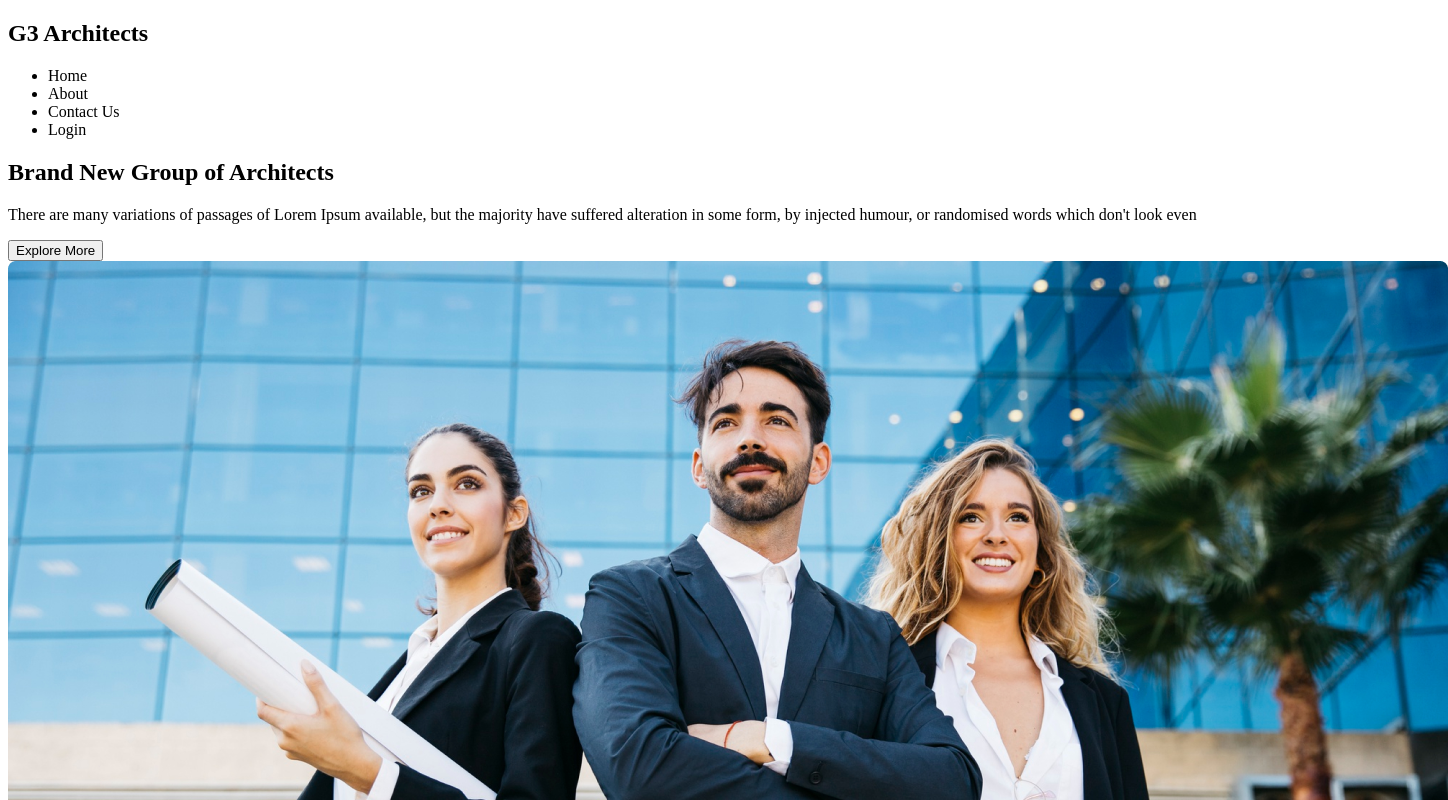
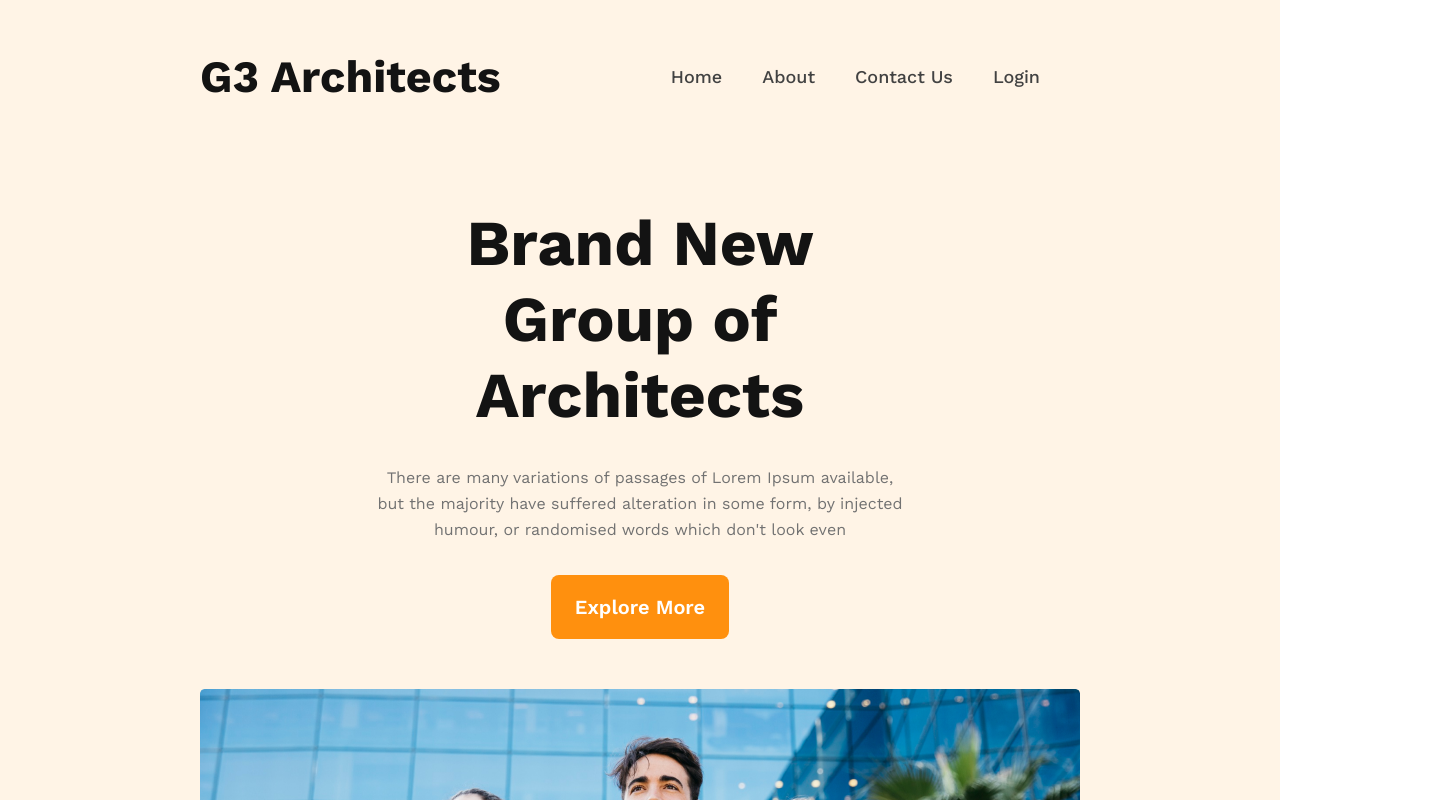
Before and after one commit to billadin/ph-g3-architects, a plain HTML site: page index.html in a window 1280 px wide. Shown: the top 800 px of the page, 1448 px wide, since content can reach past the window. Drawn offline with nearby package versions, Linux system fonts and the light colour scheme.

Commit message:
header styling added

```diff
--- a/index.html
+++ b/index.html
@@ -19,15 +19,15 @@
         </nav>
         <div class="banner">
             <div class="banner-content">
-                <h2 class="banner-title">Brand New
+                <h3 class="banner-title">Brand New <span><br></span>
                     Group of Architects
-                </h2>
+                </h3>
                 <p class="banner-desc">There are many variations of passages of Lorem Ipsum available, but the majority have suffered
                     alteration in some form, by injected humour, or randomised words which don't look even</p>
-                <button class="banner-btn">Explore More</button>
+                <button class="banner-btn btn-primary">Explore More</button>
             </div>
-            <div class="banner-img">
-                <img src="images/banner.png" alt="">
+            <div>
+                <img src="images/banner.png" alt="" class="banner-img">
             </div>
 
         </div>
--- a/style.css
+++ b/style.css
@@ -0,0 +1,106 @@
+
+/* main font */
+@import url('https://fonts.googleapis.com/css2?family=Work+Sans:wght@400;500;600;700;800;900&display=swap');
+
+* {
+    margin: 0;
+    padding: 0;
+    box-sizing: border-box;
+}
+
+/* Commomn styles */
+.btn-primary {
+    padding: 1.25rem 1.5rem;
+    border: 0;
+    border-radius: 8px;
+    background: #FF900E;
+    color: #FFF;
+    text-align: center;
+    font-family: Work Sans;
+    font-size: 1.25rem;
+    font-style: normal;
+    font-weight: 600;
+    line-height: normal;
+}
+
+
+header {
+    background: rgba(255, 144, 14, 0.10);
+    padding: 3.125rem 12.5rem;
+}
+
+.nav-title {
+    color: #131313;
+    text-align: center;
+    font-family: Work Sans;
+    font-size: 2.8rem;
+    font-style: normal;
+    font-weight: 700;
+    line-height: normal;
+}
+
+nav {
+    display: flex;
+    justify-content: space-between;
+    align-items: center;
+}
+
+nav > ul {
+    display: flex;
+}
+
+nav li {
+    list-style: none;
+    margin-right: 2.5rem;
+    color: #424242;
+    text-align: center;
+    font-family: Work Sans;
+    font-size: 1.125rem;
+    font-style: normal;
+    font-weight: 500;
+    line-height: 1.6rem;
+}
+
+nav li a {
+    text-decoration: none;
+}
+
+.banner {
+    padding-top: 6.375rem;
+}
+
+.banner-content {
+    text-align: center;
+    width: 60%;
+    margin: 0 auto;
+}
+
+.banner-title {
+    color: #131313;
+    text-align: center;
+    font-family: Work Sans;
+    font-size: 4rem;
+    font-style: normal;
+    font-weight: 700;
+    line-height: normal;
+}
+
+.banner-desc {
+    padding: 2rem 0;
+    color: #727272;
+    text-align: center;
+    font-family: Work Sans;
+    font-size: 1rem;
+    font-style: normal;
+    font-weight: 400;
+    line-height: 26px; /* 162.5% */
+}
+
+.banner-btn {
+    margin-bottom: 3.125rem;
+}
+
+
+.banner-img {
+    width: 100%;
+}
```
